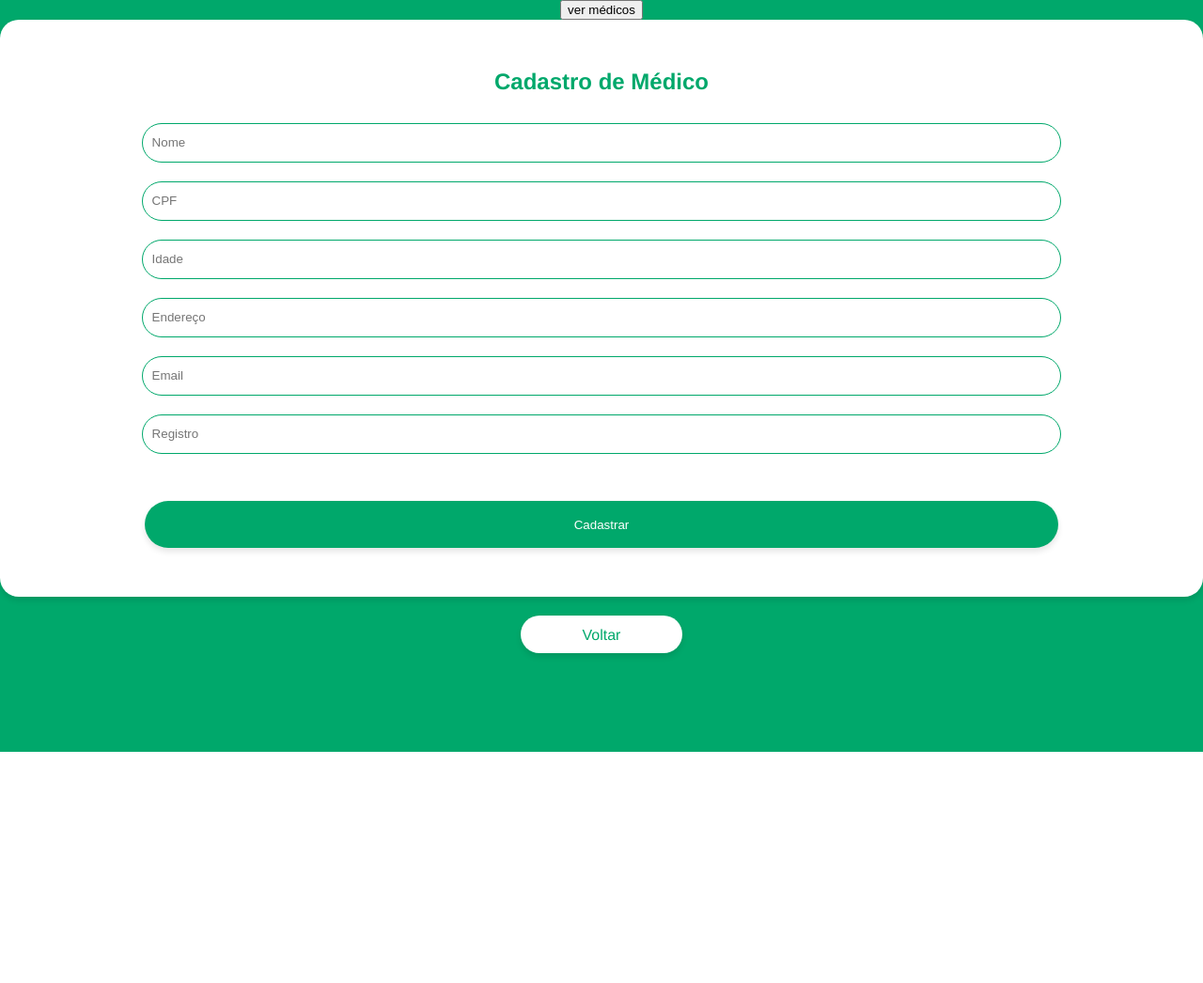
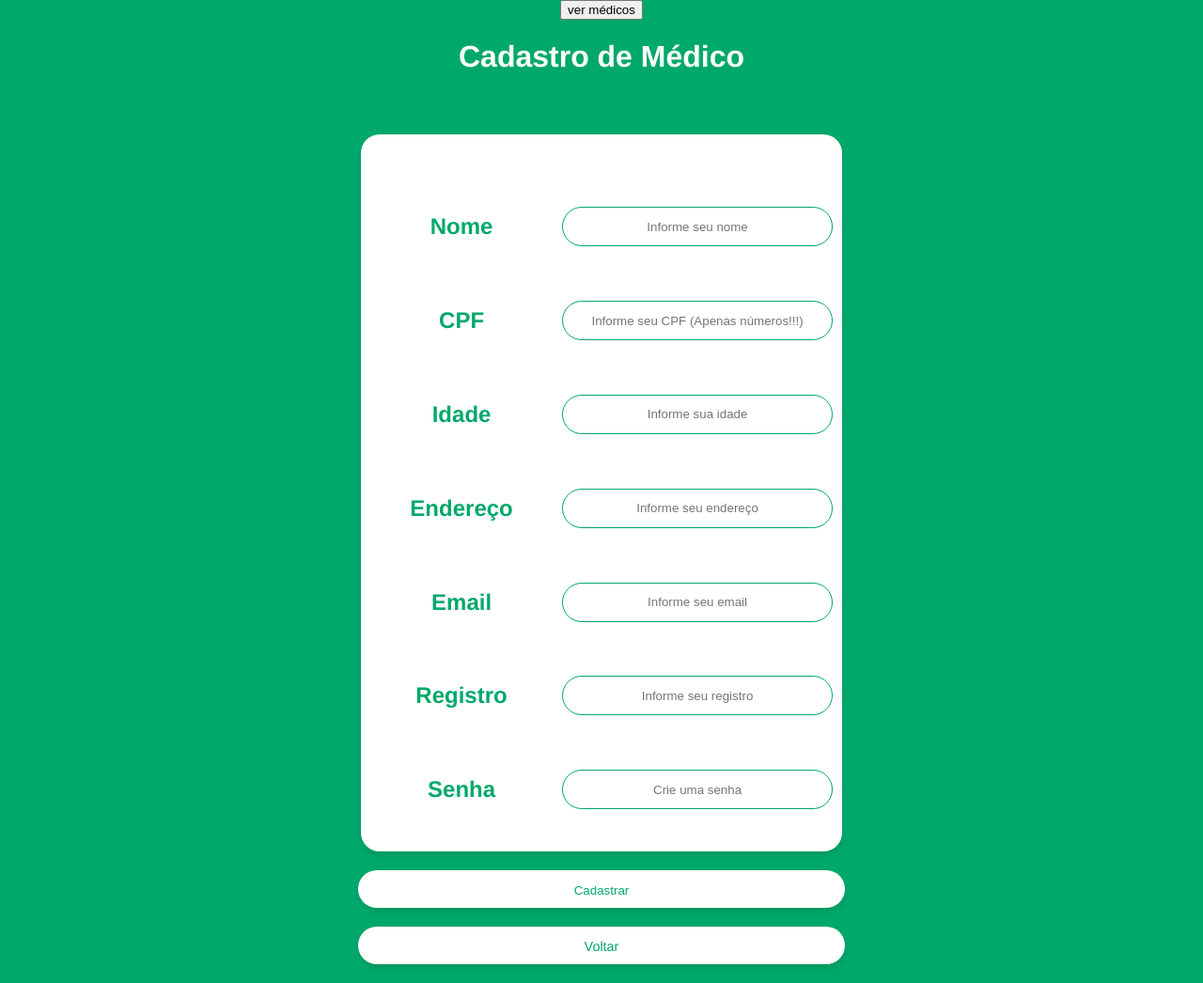
Before and after one commit to juanbvdev/ProjetoIntegrador-Farmacia, a PHP site: page /php/cad-med.php in a window 1280 px wide. Shown: the whole page at 94% size. Before the commit the page ends 800 px from the top, so only its background shows below. Run offline with PHP 8.4, Linux system fonts and the light colour scheme.

Commit message:
alterações no cadastro, adição de senha nas classes

```diff
--- a/ProgramFiles/main/css/style.css
+++ b/ProgramFiles/main/css/style.css
@@ -27,6 +27,7 @@ a {
     /* Verde */
     box-shadow: 0 4px 6px rgba(0, 0, 0, 0.1);
     /* Sombra suave */
+    width: 40%;
 }
 
 table,
@@ -34,12 +35,23 @@ th,
 td {
     padding: 15px;
 }
+table{
+ align-content: center;
+ margin-top: 5%;
+ margin-left: 30%;
+}
+
+.table-menu{
+    align-content: center;
+    margin-bottom: 5%;
+    margin-left: 0%;
+   }
 
 
 input[type="text"],
 input[type="number"],
 input[type="password"] {
-    width: 80%;
+    width: 100%;
     height: 20px;
     padding: 10px;
     background: #fff;
@@ -68,17 +80,20 @@ input[type="password"] {
     /* Sombra suave */
 }
 
-.button-container {
+.button-container, ::placeholder {
     text-align: center;
 }
 
 .column {
+    align-content: center;
     display: inline-block;
     margin: 0 10px;
 }
 
 .third-column {
+    align-content: center;
     margin-top: 20px;
+    text-align: center;
 }
 
 .account-button {
@@ -97,28 +112,32 @@ input[type="password"] {
 }
 
 .account-button2 {
-    width: 180px;
+    display: inline-block;
+    width: 40.5%;
     height: 40px;
     background-color: #fff;
     color: #00a86b;
     /* Verde */
     text-align: center;
+    line-height: 42px;
+    text-decoration: none;
+    margin-top: 20px;
     border: none;
+    cursor: pointer;
     border-radius: 25px;
-    cursor: pointer;
-    margin: 10px auto;
     box-shadow: 0 4px 6px rgba(0, 0, 0, 0.1);
     /* Sombra suave */
 }
 
 .menu-button2 {
     display: inline-block;
-    width: 13.5%;
+    width: 40.5%;
     height: 40px;
     background-color: #fff;
     color: #00a86b;
     /* Verde */
     text-align: center;
+    font-size: 90%;
     line-height: 42px;
     text-decoration: none;
     margin: 20px;
--- a/ProgramFiles/main/php/cad-med.php
+++ b/ProgramFiles/main/php/cad-med.php
@@ -1,11 +1,13 @@
 <!DOCTYPE html>
 <html lang="pt-br">
+
 <head>
     <meta charset="UTF-8">
     <meta name="viewport" content="width=device-width, initial-scale=1.0">
     <link rel="stylesheet" href="../css/style.css">
     <title>Cadastro de médico</title>
 </head>
+
 <body>
     <?php
     include_once('classes/MedicoClass.php');
@@ -18,12 +20,12 @@
 
     $indexForm = true;
 
-        if(!isset($_SESSION['medicos'])) {
+    if (!isset($_SESSION['medicos'])) {
         $_SESSION['medicos'] = array();
     }
 
-        if($_SERVER['REQUEST_METHOD'] === 'POST' && isset($_POST['cadButton'])) {
-            $campos = array('nome', 'cpf', 'idade', 'endereco', 'email', '');
+    if ($_SERVER['REQUEST_METHOD'] === 'POST' && isset($_POST['cadButton'])) {
+        $campos = array('nome', 'cpf', 'idade', 'endereco', 'email', 'registro', 'senha');
         $camposPreenchidos = true;
 
         foreach ($campos as $campo) {
@@ -33,7 +35,7 @@
             }
         }
 
-            if($camposPreenchidos) {
+        if ($camposPreenchidos) {
             $newMedic = new Medico(
                 0,
                 "",
@@ -43,16 +45,14 @@
                 $_POST['idade'],
                 $_POST['endereco'],
                 $_POST['email'],
-                    0
+                0,
+                $_POST['senha']
             );
-
-                $newMedic->setPrescricoes("");
-
             $_SESSION['medicos'][$_POST['cpf']] = $newMedic;
         }
     }
 
-        if(isset($_POST['vMedic'])) {
+    if (isset($_POST['vMedic'])) {
         foreach ($_SESSION['medicos'] as $med) {
             echo $med->getNome();
         }
@@ -64,27 +64,61 @@
     </form>
 
     <?php
-        if($indexForm) { ?>
+    if ($indexForm) { ?>
         <form action="cad-med.php" method="post">
             <table>
-                    <td><div class="button-container">
-                        <div class="column">
-                            <h2>Cadastro de Médico</h2>
-                            <input type="text" name="nome" placeholder="Nome">
-                            <input type="text" name="cpf" placeholder="CPF">
-                            <input type="text" name="idade" placeholder="Idade">
-                            <input type="text" name="endereco" placeholder="Endereço">
-                            <input type="text" name="email" placeholder="Email">
-                            <input type="text" name="registro" placeholder="Registro">
-                        </div>
-                        <div class="third-column">
-                            <input type="submit" name="cadButton" value="Cadastrar" class="menu-button">
-                        </div>
-                    </div></td>
+                <h1>Cadastro de Médico</h1>
+                <td>
+                    <tr>
+                        <td>
+                            <h2>Nome</h2>
+                        </td>
+                        <td><input type="text" name="nome" placeholder="Informe seu nome"></td>
+                    </tr>
+                    <tr>
+                        <td>
+                            <h2>CPF</h2>
+                        </td>
+                        <td><input type="text" name="cpf" placeholder="Informe seu CPF (Apenas números!!!)"></td>
+                    </tr>
+                    <tr>
+                        <td>
+                            <h2>Idade</h2>
+                        </td>
+                        <td><input type="text" name="idade" placeholder="Informe sua idade"></td>
+                    </tr>
+                    <tr>
+                        <td>
+                            <h2>Endereço</h2>
+                        </td>
+                        <td><input type="text" name="endereco" placeholder="Informe seu endereço"></td>
+                    </tr>
+                    <tr>
+                        <td>
+                            <h2>Email</h2>
+                        </td>
+                        <td><input type="text" name="email" placeholder="Informe seu email"></td>
+                    </tr>
+                    <tr>
+                        <td>
+                            <h2>Registro</h2>
+                        </td>
+                        <td><input type="text" name="registro" placeholder="Informe seu registro"></td>
+                    </tr>
+                    <tr>
+                        <td>
+                            <h2>Senha</h2>
+                        </td>
+                        <td><input type="password" name="senha" placeholder="Crie uma senha"></td>
+                    </tr>
+                </td>
             </table>
+            <input type="submit" name="cadButton" value="Cadastrar" class="account-button2">
         </form>
-    <?php }?>
+
+    <?php } ?>
 
     <a href="../html/index.html" class="menu-button2">Voltar</a>
 </body>
+
 </html>
--- a/ProgramFiles/main/php/classes/ClienteClass.php
+++ b/ProgramFiles/main/php/classes/ClienteClass.php
@@ -7,9 +7,9 @@ class Cliente extends User
         private string $receitas;
 
 
-        public function __construct($idcliente, $retiradas, $receitas, $nome, $cpf_cnpj, $idade, $endereco, $email, $permissao)
+        public function __construct($idcliente, $retiradas, $receitas, $nome, $cpf_cnpj, $idade, $endereco, $email, $permissao,$senha)
         {
-                parent::__construct($nome, $cpf_cnpj, $idade, $endereco, $email, $permissao);
+                parent::__construct($nome, $cpf_cnpj, $idade, $endereco, $email, $permissao, $senha);
                 $this->idcliente = $idcliente;
                 $this->retiradas = $retiradas;
                 $this->receitas = $receitas;
--- a/ProgramFiles/main/php/classes/FarmaciaClass.php
+++ b/ProgramFiles/main/php/classes/FarmaciaClass.php
@@ -3,8 +3,8 @@
     class Farmacia extends User {
         private int $idfarmacia;
 
-        public function __construct($idfarmacia, $nome, $cpf_cnpj, $idade, $endereco, $email, $permissao) {
-                parent::__construct($nome, $cpf_cnpj, $idade, $endereco, $email, $permissao);
+        public function __construct($idfarmacia, $nome, $cpf_cnpj, $idade, $endereco, $email, $permissao, $senha) {
+                parent::__construct($nome, $cpf_cnpj, $idade, $endereco, $email, $permissao, $senha);
                 $this->$idfarmacia = $idfarmacia;
         }
 
--- a/ProgramFiles/main/php/classes/FuncionarioClass.php
+++ b/ProgramFiles/main/php/classes/FuncionarioClass.php
@@ -4,8 +4,8 @@
         private int $idFuncionario;
         private string $atendimento;
 
-        public function __construct($idFuncionario, $atendimento, $nome, $cpf_cnpj, $idade, $endereco, $email, $permissao) {
-                parent::__construct($nome, $cpf_cnpj, $idade, $endereco, $email, $permissao);
+        public function __construct($idFuncionario, $atendimento, $nome, $cpf_cnpj, $idade, $endereco, $email, $permissao, $senha) {
+                parent::__construct($nome, $cpf_cnpj, $idade, $endereco, $email, $permissao, $senha);
                 $this->$idFuncionario = $idFuncionario;
                 $this->$atendimento = $atendimento;
         }
--- a/ProgramFiles/main/php/classes/MedicoClass.php
+++ b/ProgramFiles/main/php/classes/MedicoClass.php
@@ -6,8 +6,8 @@ class Medico extends User
         private string $registro;
         private string $prescricoes;
 
-        public function __construct($idmedico, $registro, $prescricoes, $nome, $cpf_cnpj, $idade, $endereco, $email, $permissao) {
-                parent::__construct($nome, $cpf_cnpj, $idade, $endereco, $email, $permissao);
+        public function __construct($idmedico, $registro, $prescricoes, $nome, $cpf_cnpj, $idade, $endereco, $email, $permissao, $senha) {
+                parent::__construct($nome, $cpf_cnpj, $idade, $endereco, $email, $permissao, $senha);
                 $this->$idmedico = $idmedico;
                 $this->$registro = $registro;
                 $this->$prescricoes = $prescricoes;
--- a/ProgramFiles/main/php/classes/UserClass.php
+++ b/ProgramFiles/main/php/classes/UserClass.php
@@ -6,14 +6,16 @@ private int $idade;
 private string $endereco;
 private string $email;
 private int $permissao;
+private string $senha;
 
-public function __construct($nome, $cpf_cnpj, $idade, $endereco, $email, $permissao) {
+public function __construct($nome, $cpf_cnpj, $idade, $endereco, $email, $permissao, $senha) {
     $this->nome = $nome;
     $this->cpf_cnpj = $cpf_cnpj;
     $this->idade = $idade;
     $this->endereco = $endereco;
     $this->email = $email;
     $this->permissao = $permissao;
+    $this->senha = $senha;
 }
 
 /**
@@ -123,4 +125,22 @@ $this->permissao = $permissao;
 
 return $this;
 }
+
+/**
+ * Get the value of senha
+ */
+public function getSenha(): string
+{
+return $this->senha;
 }
+
+/**
+ * Set the value of senha
+ */
+public function setSenha(string $senha): self
+{
+$this->senha = $senha;
+
+return $this;
+}
+}
```
Also changed, not shown: ProgramFiles/main/html/index.html (+10 -3 lines), ProgramFiles/main/php/cad-clie.php (+19 -17 lines), ProgramFiles/main/php/cad-farm.php (+51 -21 lines), ProgramFiles/main/php/login.php (+45 -29 lines). Lines whose indentation alone changed are shown as unchanged.
